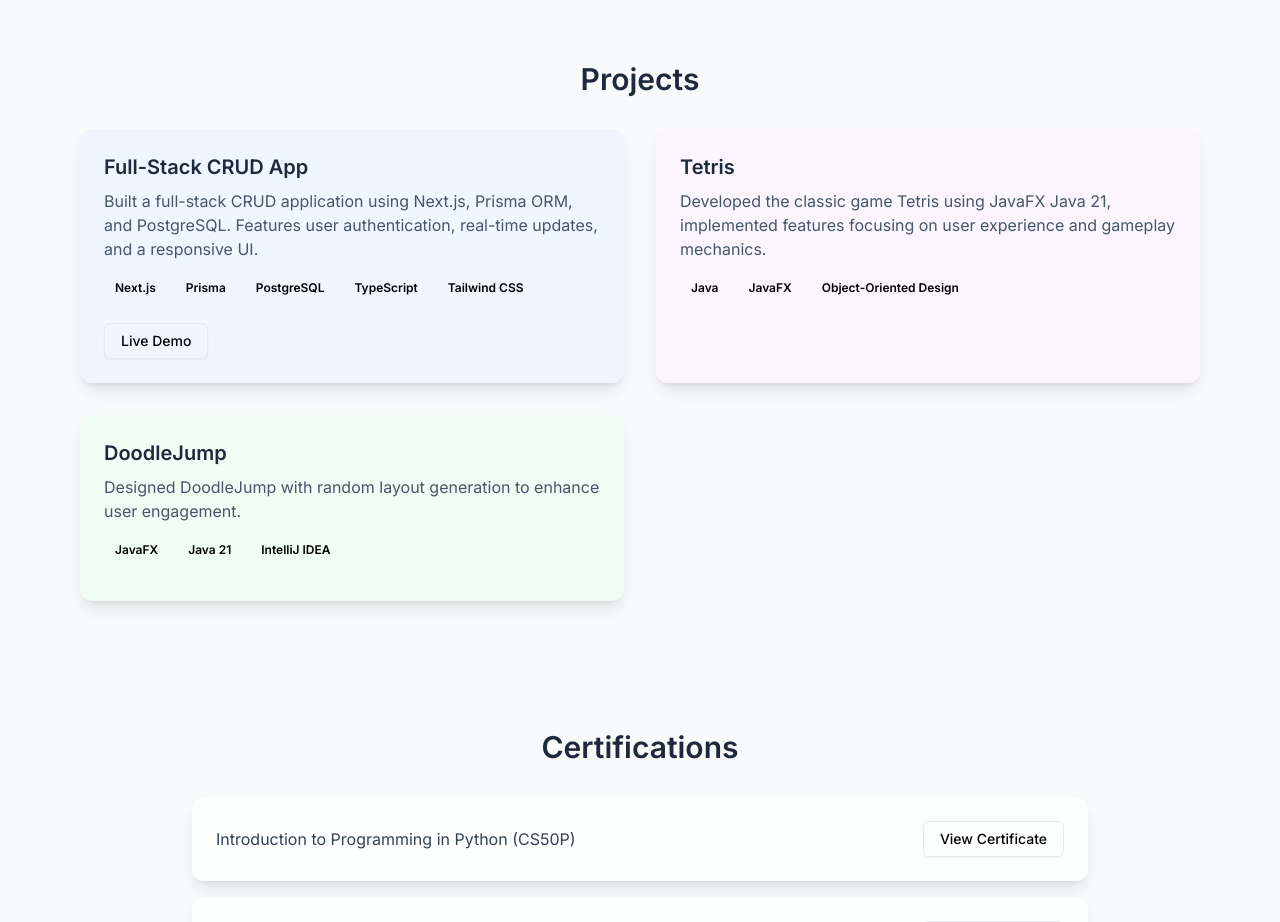
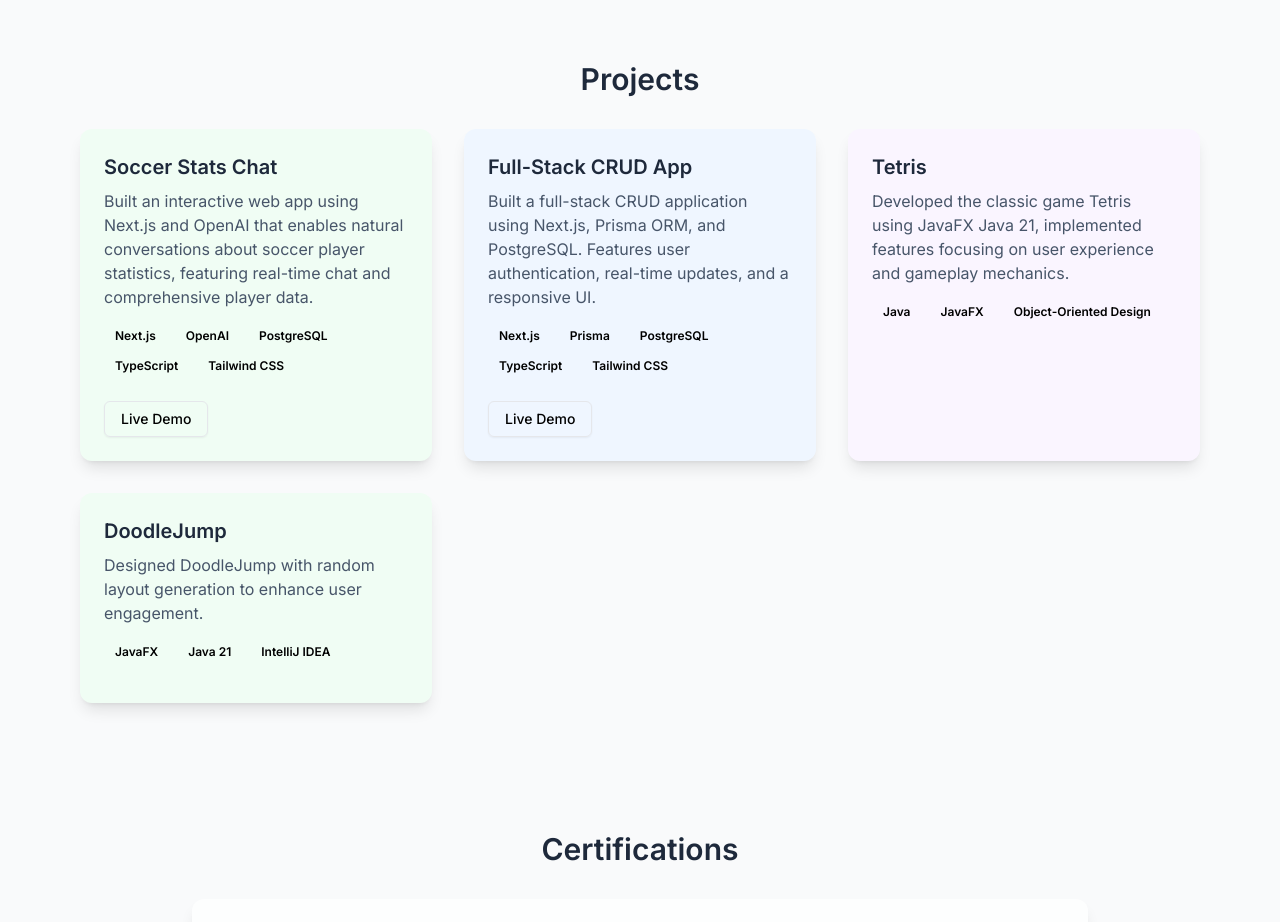
Before and after one commit to TitusFleming/my-website, a Next.js app: page / in a window 1280 px wide. Shown: the part 1640-2562 px from the top of the page. Built offline with nearby package versions, Linux system fonts and the light colour scheme.

Commit message:
soccer app pushed

```diff
--- a/src/components/Projects.tsx
+++ b/src/components/Projects.tsx
@@ -5,6 +5,13 @@ import Link from 'next/link';
 
 export default function Projects() {
   const projects = [
+    {
+      title: "Soccer Stats Chat",
+      description: "Built an interactive web app using Next.js and OpenAI that enables natural conversations about soccer player statistics, featuring real-time chat and comprehensive player data.",
+      color: "bg-green-50",
+      link: "https://soccer.titofleming.com",
+      technologies: ["Next.js", "OpenAI", "PostgreSQL", "TypeScript", "Tailwind CSS"]
+    },
     {
       title: "Full-Stack CRUD App",
       description: "Built a full-stack CRUD application using Next.js, Prisma ORM, and PostgreSQL. Features user authentication, real-time updates, and a responsive UI.",
@@ -29,11 +36,11 @@ export default function Projects() {
   return (
     <section id="projects" className="py-16">
       <h2 className="text-3xl font-semibold text-slate-800 mb-8 text-center">Projects</h2>
-      <div className="grid grid-cols-1 md:grid-cols-2 gap-8 max-w-6xl mx-auto px-4">
+      <div className="max-w-6xl mx-auto px-4 grid grid-cols-1 md:grid-cols-2 lg:grid-cols-3 gap-8">
         {projects.map((project, index) => (
-          <Card key={index} className={`${project.color} border-none shadow-lg hover:shadow-xl transition-all`}>
+          <Card key={index} className={`${project.color} border-none shadow-lg hover:shadow-xl transition-shadow`}>
             <CardContent className="p-6">
-              <h3 className="text-xl font-semibold text-slate-800 mb-2">{project.title}</h3>
+              <h3 className="text-xl font-semibold mb-2 text-slate-800">{project.title}</h3>
               <p className="text-slate-600 mb-4">{project.description}</p>
               <div className="flex flex-wrap gap-2 mb-4">
                 {project.technologies.map((tech, techIndex) => (
```
